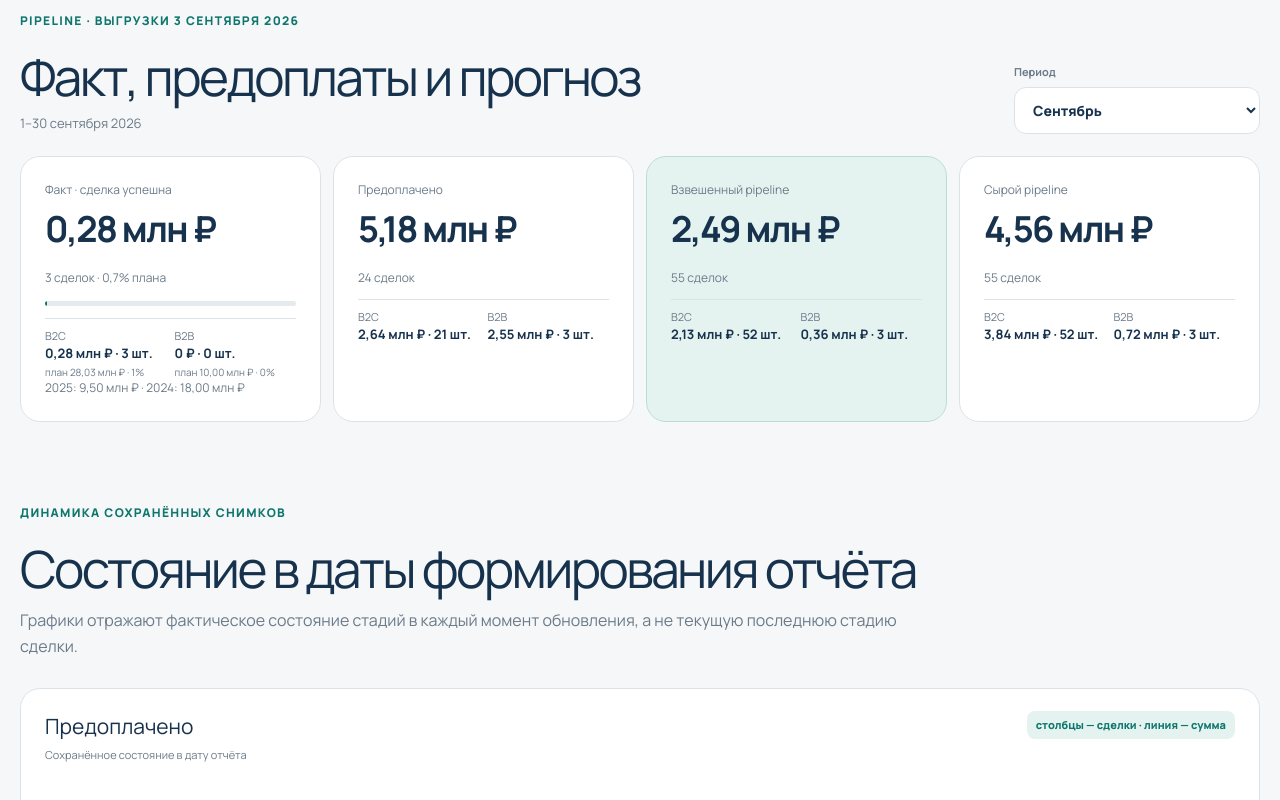
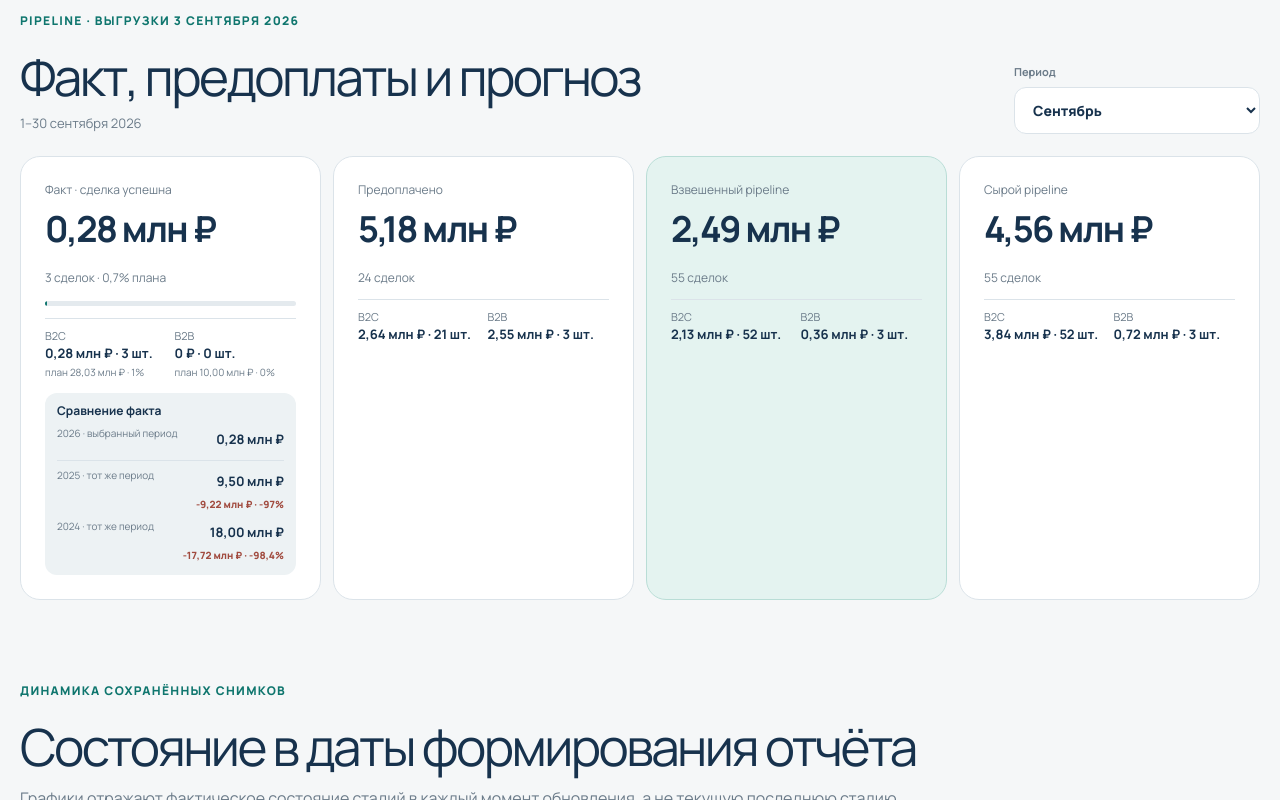
Before and after one commit to nkrivodud-blip/park-skazka-sales-report, a Next.js app: page / in a window 1280 px wide. Shown: the part 712-1512 px from the top of the page. Built offline with nearby package versions, Linux system fonts and the light colour scheme.

Commit message:
Make year comparisons prominent

```diff
--- a/app/globals.css
+++ b/app/globals.css
@@ -95,6 +95,16 @@ h1 { max-width: 830px; margin-bottom: 28px; color: var(--ink); font-size: clamp(
 .period-toolbar select { width: 100%; padding: 12px 38px 12px 14px; border: 1px solid var(--line); border-radius: 12px; background: white; color: var(--ink); font: inherit; font-size: 14px; font-weight: 800; cursor: pointer; }
 .pipeline-kpi { min-height: 238px; }
 .pipeline-kpi .kpi-average-values small { margin-top: 4px; font-size: 10px; line-height: 1.3; }
+.fact-comparison-card { min-height: 330px; }
+.period-comparison { display: grid; gap: 7px; margin-top: 14px; padding: 12px; border-radius: 12px; background: #edf2f4; }
+.period-comparison > strong { margin: 0 0 2px; font-size: 12px; letter-spacing: 0; }
+.period-comparison > div { display: grid; grid-template-columns: 1fr auto; gap: 2px 10px; align-items: center; }
+.period-comparison span { color: var(--muted); font-size: 10px; }
+.period-comparison b { color: var(--ink); font-size: 13px; }
+.period-comparison em { grid-column: 1 / -1; color: var(--muted); font-size: 10px; font-style: normal; font-weight: 800; text-align: right; }
+.period-comparison .negative { color: #a14b3f; }
+.period-comparison .positive { color: var(--teal); }
+.period-comparison .current { padding-bottom: 7px; border-bottom: 1px solid var(--line); }
 .annual-plan-note { margin: -2px 0 18px; padding: 10px 14px; border-radius: 10px; background: #eef1f3; color: #687887; font-size: 12px; }
 .pipeline-charts { display: grid; gap: 16px; margin-top: 28px; }
 .snapshot-heading { max-width: 900px; margin-top: 82px; }
```
Also changed, not shown: app/PipelineDashboard.tsx (+2 -1 lines), .pages/index.html.
